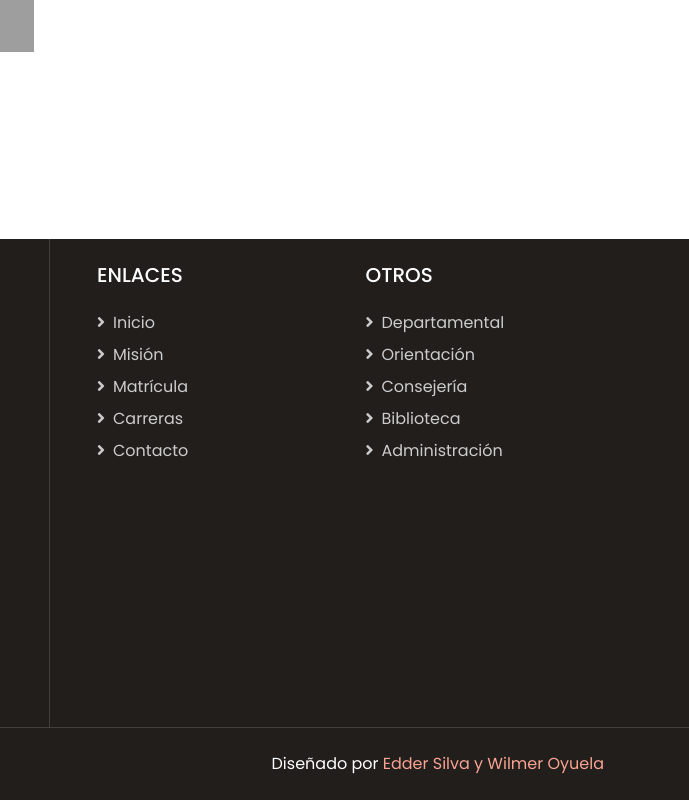
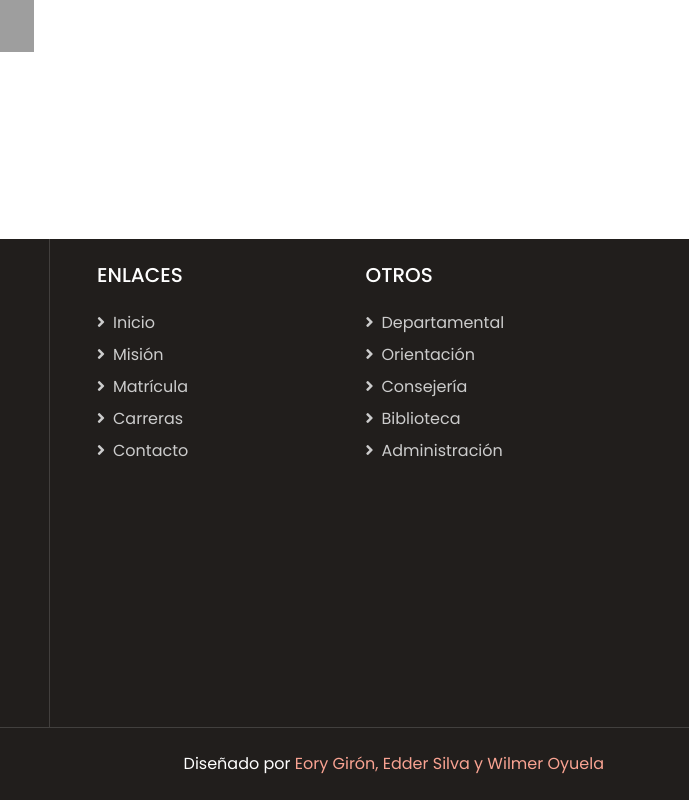
Before and after one commit to gitedder/proyecto_dise_web, a plain HTML site: page contacto.html in a window 1280 px wide. Shown: the part 1377-2177 px from the top of the page, 591-1280 px from the left. Drawn offline with nearby package versions, Linux system fonts and the light colour scheme; grey boxes are pictures that could not be loaded.

Commit message:
Update contacto.html

```diff
--- a/contacto.html
+++ b/contacto.html
@@ -244,7 +244,7 @@
                     <p class="m-0 text-white">&copy; <a href="#">Técnico Saul Zelaya Jiménez</a>. Todos los derechos reservados.</p>
                 </div>
                 <div class="col-md-6 text-center text-md-right">
-                    <p class="m-0 text-white">Diseñado por <a href="#">Edder Silva y Wilmer Oyuela</a></p>
+                    <p class="m-0 text-white">Diseñado por <a href="#">Eory Girón, Edder Silva y Wilmer Oyuela</a></p>
                 </div>
             </div>
         </div>
```
